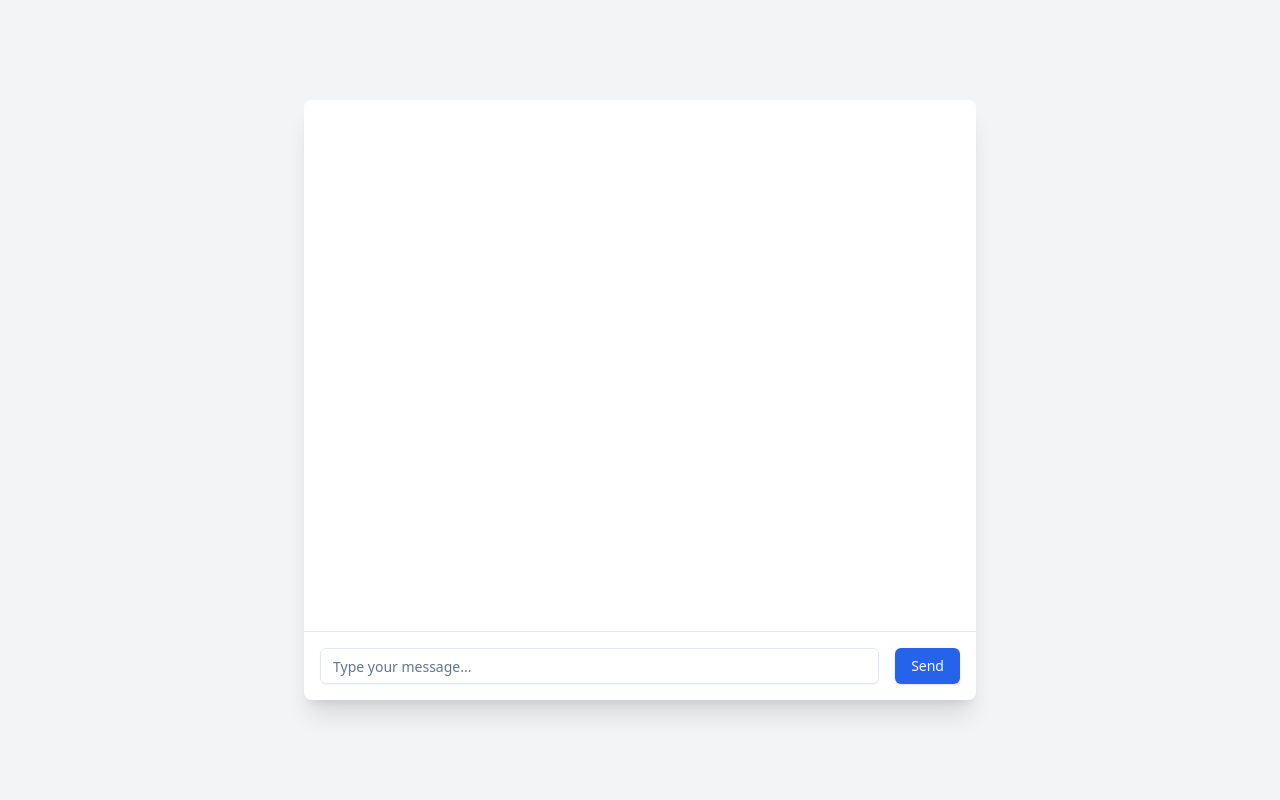
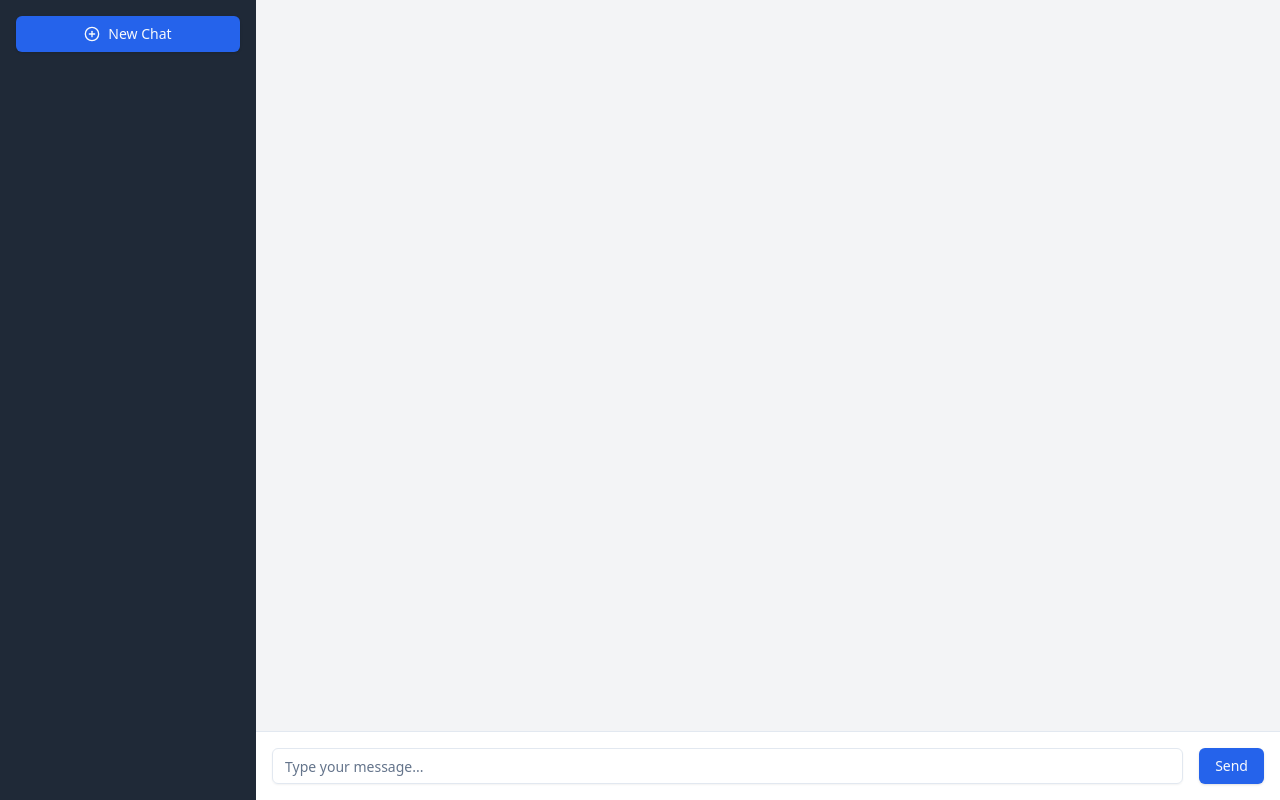
Before and after one commit to markokraemer/chatgpt-clone, a Next.js app: page / in a window 1280 px wide. Built offline with nearby package versions, Linux system fonts and the light colour scheme.

Commit message:
SOFTGEN MAGIC

```diff
--- /dev/null
+++ b/src/components/Sidebar.js
@@ -0,0 +1,44 @@
+import { useState, useEffect } from 'react';
+import { Button } from "@/components/ui/button";
+import { ScrollArea } from "@/components/ui/scroll-area";
+import { PlusCircle, MessageSquare } from "lucide-react";
+
+export default function Sidebar({ onNewChat, onSelectChat, currentChatId }) {
+  const [chatHistories, setChatHistories] = useState([]);
+
+  useEffect(() => {
+    const storedHistories = localStorage.getItem('chatHistories');
+    if (storedHistories) {
+      setChatHistories(JSON.parse(storedHistories));
+    }
+  }, []);
+
+  const handleNewChat = () => {
+    const newChatId = Date.now().toString();
+    const updatedHistories = [...chatHistories, { id: newChatId, name: `Chat ${chatHistories.length + 1}` }];
+    setChatHistories(updatedHistories);
+    localStorage.setItem('chatHistories', JSON.stringify(updatedHistories));
+    onNewChat(newChatId);
+  };
+
+  return (
+    <div className="w-64 h-screen bg-gray-800 text-white p-4 flex flex-col">
+      <Button onClick={handleNewChat} className="mb-4 w-full">
+        <PlusCircle className="mr-2 h-4 w-4" /> New Chat
+      </Button>
+      <ScrollArea className="flex-grow">
+        {chatHistories.map((chat) => (
+          <Button
+            key={chat.id}
+            onClick={() => onSelectChat(chat.id)}
+            variant={currentChatId === chat.id ? "secondary" : "ghost"}
+            className="w-full justify-start mb-2"
+          >
+            <MessageSquare className="mr-2 h-4 w-4" />
+            {chat.name}
+          </Button>
+        ))}
+      </ScrollArea>
+    </div>
+  );
+}
--- a/src/pages/index.js
+++ b/src/pages/index.js
@@ -1,22 +1,55 @@
-import { useState } from 'react';
+import { useState, useEffect } from 'react';
 import { useChat } from 'ai/react';
 import { Button } from "@/components/ui/button";
 import { Input } from "@/components/ui/input";
 import ChatMessage from '@/components/ChatMessage';
+import Sidebar from '@/components/Sidebar';
 
 export default function Home() {
-  const { messages, input, handleInputChange, handleSubmit } = useChat();
+  const [currentChatId, setCurrentChatId] = useState(null);
+  const [chatHistories, setChatHistories] = useState({});
+
+  const { messages, input, handleInputChange, handleSubmit, setMessages } = useChat();
+
+  useEffect(() => {
+    const storedHistories = localStorage.getItem('chatHistories');
+    if (storedHistories) {
+      setChatHistories(JSON.parse(storedHistories));
+    }
+  }, []);
+
+  useEffect(() => {
+    if (currentChatId && messages.length > 0) {
+      const updatedHistories = { ...chatHistories, [currentChatId]: messages };
+      setChatHistories(updatedHistories);
+      localStorage.setItem('chatHistories', JSON.stringify(updatedHistories));
+    }
+  }, [messages, currentChatId]);
+
+  const handleNewChat = (chatId) => {
+    setCurrentChatId(chatId);
+    setMessages([]);
+  };
+
+  const handleSelectChat = (chatId) => {
+    setCurrentChatId(chatId);
+    setMessages(chatHistories[chatId] || []);
+  };
 
   return (
-    <div className="flex flex-col items-center justify-center min-h-screen bg-gray-100">
-      <div className="w-full max-w-2xl bg-white rounded-lg shadow-xl overflow-hidden">
-        <div className="flex flex-col h-[600px]">
+    <div className="flex h-screen bg-gray-100">
+      <Sidebar
+        onNewChat={handleNewChat}
+        onSelectChat={handleSelectChat}
+        currentChatId={currentChatId}
+      />
+      <div className="flex-1 flex flex-col">
         <div className="flex-1 overflow-y-auto p-4 space-y-4">
           {messages.map((message, i) => (
             <ChatMessage key={i} message={message} />
           ))}
         </div>
-          <form onSubmit={handleSubmit} className="p-4 border-t">
+        <form onSubmit={handleSubmit} className="p-4 border-t bg-white">
           <div className="flex space-x-4">
             <Input
               value={input}
@@ -29,6 +62,5 @@ export default function Home() {
         </form>
       </div>
     </div>
-    </div>
   );
 }
--- a/src/styles/globals.css
+++ b/src/styles/globals.css
@@ -74,3 +74,29 @@
     @apply bg-background text-foreground;
   }
 }
+
+/* Custom styles for the chat interface */
+.chat-container {
+  @apply flex flex-col h-screen;
+}
+
+.chat-messages {
+  @apply flex-1 overflow-y-auto p-4 space-y-4;
+}
+
+.chat-input {
+  @apply p-4 border-t bg-white;
+}
+
+/* Sidebar styles */
+.sidebar {
+  @apply w-64 h-screen bg-gray-800 text-white p-4 flex flex-col;
+}
+
+.sidebar-button {
+  @apply w-full justify-start mb-2;
+}
+
+.sidebar-scroll {
+  @apply flex-grow;
+}
```
Lines whose indentation alone changed are shown as unchanged.
